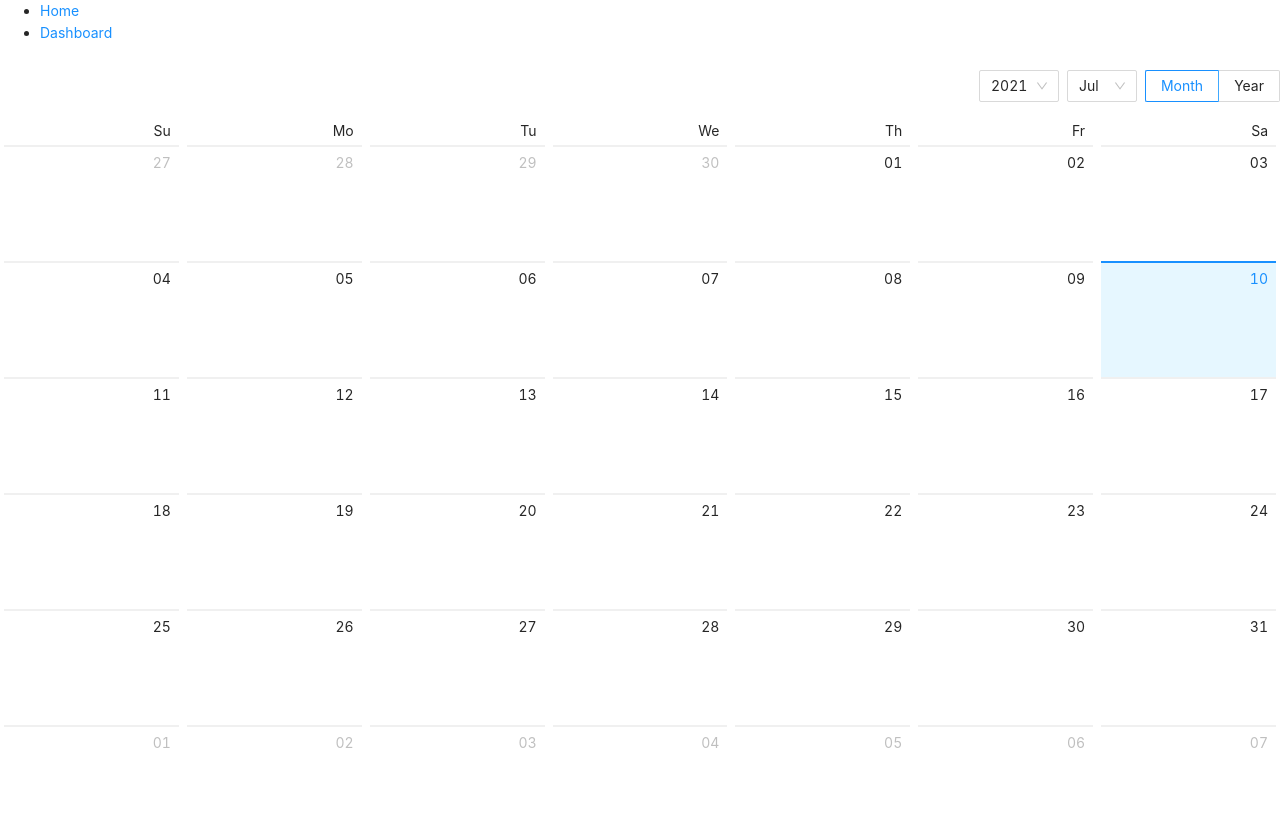
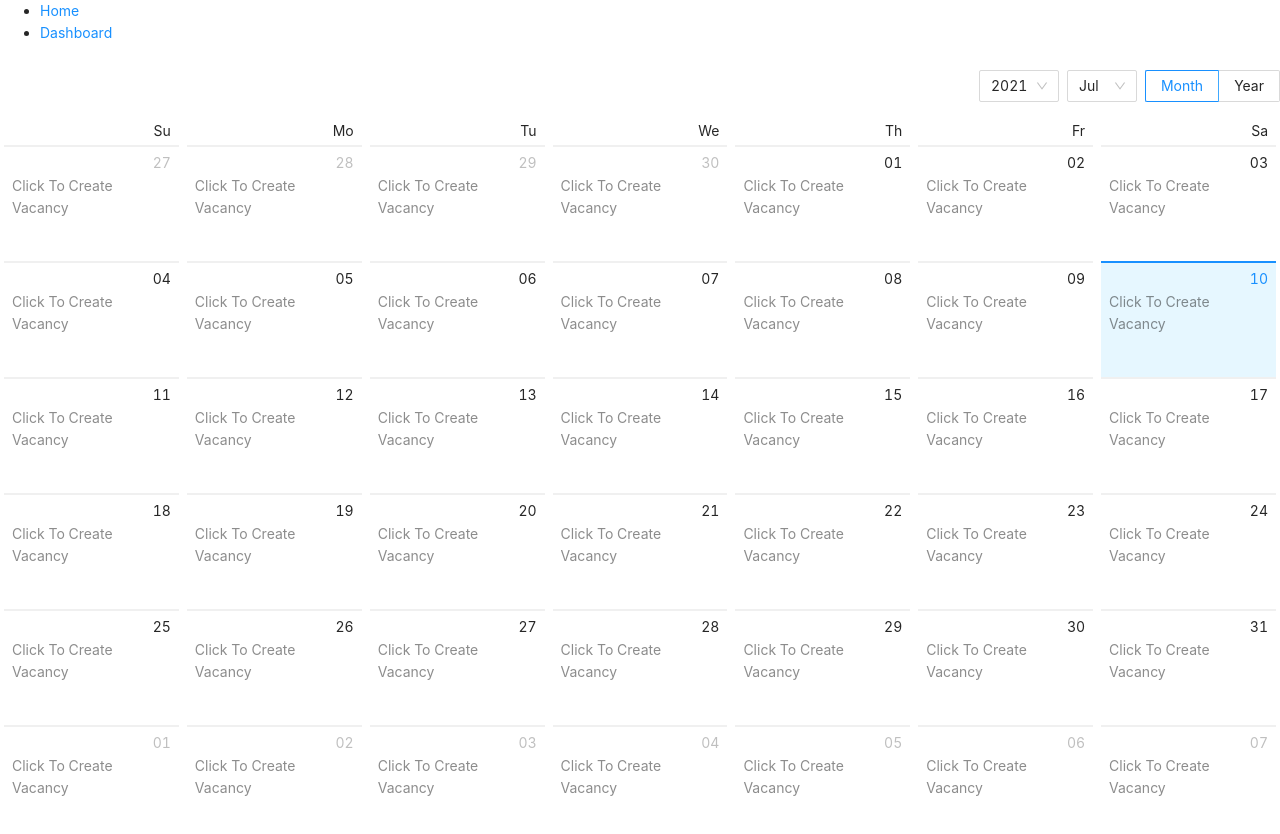
Before and after one commit to arafatazam/simple-booking-symfony-5.3, a React (Vite) app in the folder frontend/: page /dashboard in a window 1280 px wide. Shown: the top 834 px of the page. Built offline with nearby package versions, Linux system fonts and the light colour scheme.

Commit message:
Dashboard Calendar UI

```diff
--- a/frontend/src/pages/Dashboard.jsx
+++ b/frontend/src/pages/Dashboard.jsx
@@ -1,6 +1,122 @@
-import React from "react";
-import { Calendar } from "antd";
+import React, { useState, useRef } from "react";
+import {
+  Calendar,
+  Modal,
+  Spin,
+  Typography,
+  Form,
+  Button,
+  InputNumber,
+  notification,
+} from "antd";
+
+const { Text } = Typography;
 
 export default function Dashboard() {
-  return <Calendar></Calendar>;
+  const [isSpinning, setSpinning] = useState(false);
+  const [bookingData, setBookingData] = useState({});
+  const [form] = Form.useForm();
+  const selecTed = useRef(null);
+
+  const [modalVisible, setModalVisible] = useState(false);
+  const [modalBusy, setModalBusy] = useState(false);
+
+  const onPanelChange = (date, mode) => {
+    if (mode == "year") {
+      return;
+    }
+    setSpinning(true);
+    setTimeout(() => {
+      setBookingData({ "2021-07-15": { available: 12, booked: 10 } });
+      setSpinning(false);
+    }, 1500);
+  };
+
+  const renderDateCell = (date) => {
+    let key = date.format("YYYY-MM-DD");
+    if (!bookingData[key]) {
+      return <Text type="secondary">Click To Create Vacancy</Text>;
+    }
+    return (
+      <>
+        <p>
+          <Text>Availabe - {bookingData[key]["available"]}</Text>
+        </p>
+        <p>
+          <Text type="warning" mark>
+            Booked - {bookingData[key]["booked"]}
+          </Text>
+        </p>
+      </>
+    );
+  };
+
+  const showModal = (date) => {
+    form.resetFields();
+    form.setFieldsValue({
+      slotsAvailable: 12,
+      price: 10.5,
+    });
+    setModalVisible(true);
+  };
+
+  const onDateChange = (date) => {
+    let prev = selecTed.current;
+    selecTed.current = date;
+    if (
+      prev != null &&
+      (prev.year() != date.year() || prev.month() != date.month())
+    ) {
+      return;
+    }
+    showModal(date);
+  };
+  return (
+    <>
+      <Spin spinning={isSpinning} size="large">
+        <Calendar
+          onPanelChange={onPanelChange}
+          onSelect={onDateChange}
+          dateCellRender={renderDateCell}
+        ></Calendar>
+      </Spin>
+      <Modal
+        visible={modalVisible}
+        footer={null}
+        onCancel={() => setModalVisible(false)}
+      >
+        <Spin spinning={modalBusy}>
+          <Form
+            form={form}
+            style={{ marginTop: "30px" }}
+            onFinishFailed={(errorInfo) =>
+              notification.open({ type: "error", message: errorInfo })
+            }
+            onFinish={(values) => {
+              console.log(values);
+              setModalVisible(false);
+            }}
+          >
+            <Form.Item
+              name="slotsAvailable"
+              rules={[{ required: true, type: "integer", min: 1 }]}
+              label="Available Slots"
+            >
+              <InputNumber min={1} placeholder="Input number of slots" />
+            </Form.Item>
+            <Form.Item
+              name="price"
+              rules={[{ required: true, type: "float", min: 0 }]}
+              label="Price"
+            >
+              <InputNumber placeholder="Input price" />
+            </Form.Item>
+            <Form.Item>
+              <Button type="primary" htmlType="submit">Submit</Button>
+            </Form.Item>
+          </Form>
+        </Spin>
+      </Modal>
+    </>
+  );
 }
--- a/frontend/src/pages/MakeReservation.jsx
+++ b/frontend/src/pages/MakeReservation.jsx
@@ -1,8 +1,10 @@
-import React from "react";
-import { Form, DatePicker, Button } from "antd";
+import React, { useState } from "react";
+import { Form, DatePicker, Button, Spin } from "antd";
 
 export default function MakeReservation() {
+  let [isSpinning, setSpinning] = useState(false);
   return (
+    <Spin spinning={isSpinning}>
       <Form>
         <Form.Item>
           <DatePicker.RangePicker />
@@ -13,5 +15,6 @@ export default function MakeReservation() {
           </Button>
         </Form.Item>
       </Form>
+    </Spin>
   );
 }
```
Lines whose indentation alone changed are shown as unchanged.
